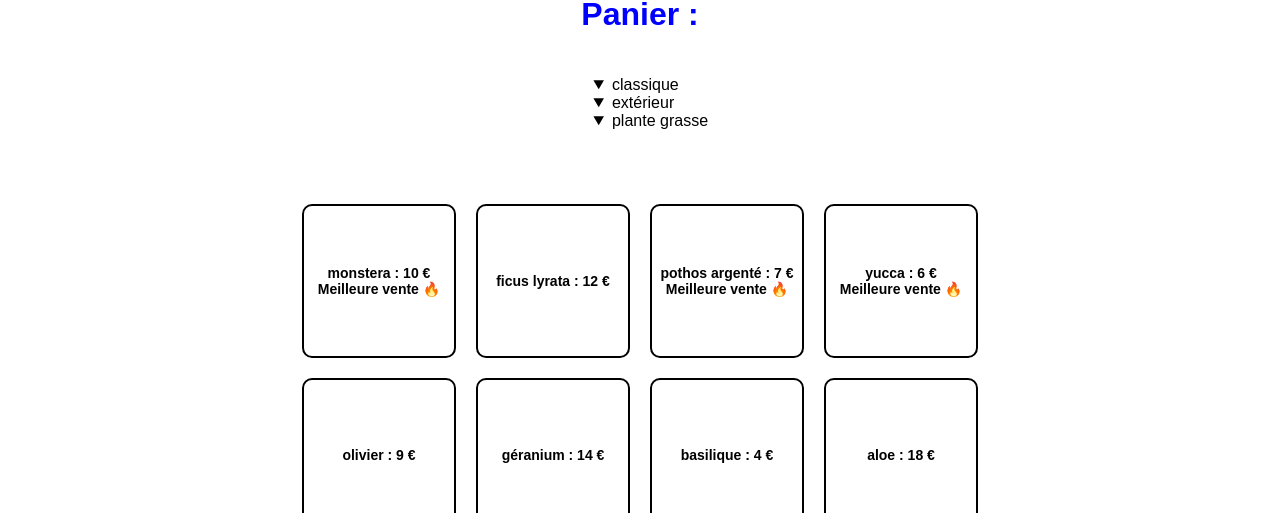
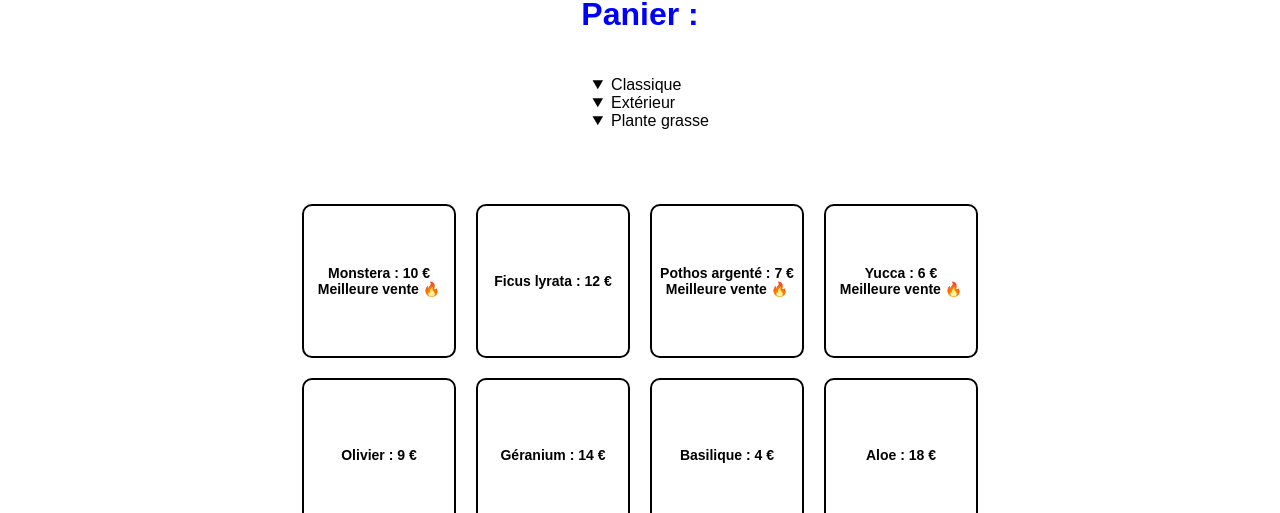
Before and after one commit to Junelight-07/LaMaisonJungle, a React (Create React App) app: page / in a window 1280 px wide. Shown: the part 267-780 px from the top of the page. Built offline with nearby package versions, Linux system fonts and the light colour scheme.

Commit message:
V1 fonctionnelle avant module water et light

```diff
--- a/src/components/App.js
+++ b/src/components/App.js
@@ -77,65 +77,65 @@ function Recommendation() {
 
 const plantList = [
   {
-    name: "monstera",
+    name: "Monstera",
     price: 10,
-    category: "classique",
+    category: "Classique",
     id: "1ed",
     isBestSale: true,
   },
   {
-    name: "ficus lyrata",
+    name: "Ficus lyrata",
     price: 12,
-    category: "classique",
+    category: "Classique",
     id: "2ab",
     isBestSale: false,
   },
   {
-    name: "pothos argenté",
+    name: "Pothos argenté",
     price: 7,
-    category: "classique",
+    category: "Classique",
     id: "3sd",
     isBestSale: true,
   },
   {
-    name: "yucca",
+    name: "Yucca",
     price: 6,
-    category: "classique",
+    category: "Classique",
     id: "4kk",
     isBestSale: true,
   },
   {
-    name: "olivier",
+    name: "Olivier",
     price: 9,
-    category: "extérieur",
+    category: "Extérieur",
     id: "5pl",
     isBestSale: false,
   },
   {
-    name: "géranium",
+    name: "Géranium",
     price: 14,
-    category: "extérieur",
+    category: "Extérieur",
     id: "6uo",
     isBestSale: false,
   },
   {
-    name: "basilique",
+    name: "Basilique",
     price: 4,
-    category: "extérieur",
+    category: "Extérieur",
     id: "7ie",
     isBestSale: false,
   },
   {
-    name: "aloe",
+    name: "Aloe",
     price: 18,
-    category: "plante grasse",
+    category: "Plante grasse",
     id: "8fp",
     isBestSale: false,
   },
   {
-    name: "succulente",
+    name: "Succulente",
     price: 10,
-    category: "plante grasse",
+    category: "Plante grasse",
     id: "9vn",
     isBestSale: true,
   },
```
